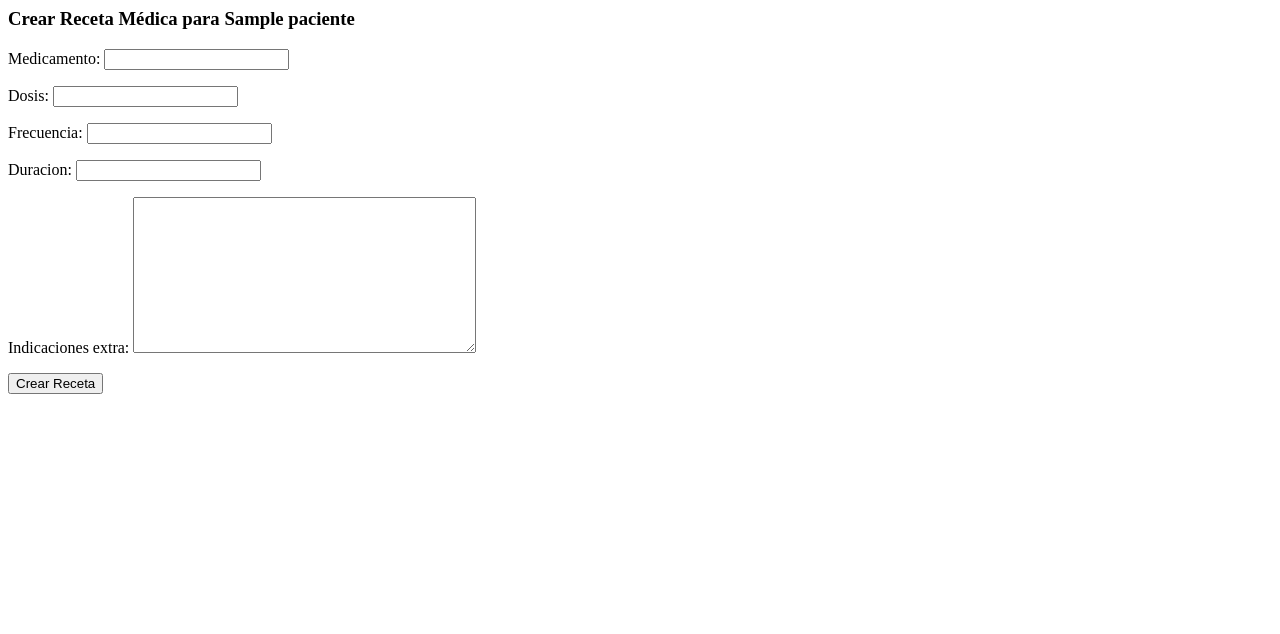
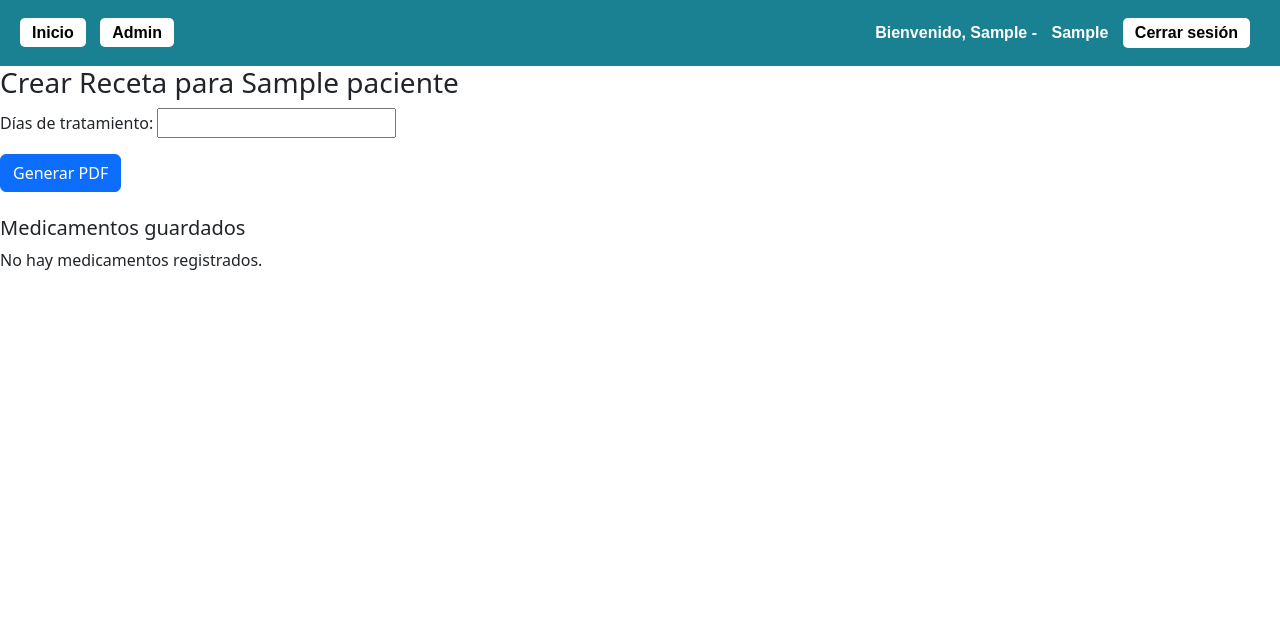
Before and after one commit to RooNoMore/fichaclinica, a Django app: page /pacientes/pacientes/1/receta/ in a window 1280 px wide. Shown: the top 634 px of the page. Run offline with Django 5.2, Linux system fonts and the light colour scheme; a user stored in the database is signed in; tables that the repository leaves empty hold one stand-in row (values such as "Sample post").

Commit message:
Modifica crear receta para generar PDF

```diff
--- a/pacientes/forms.py
+++ b/pacientes/forms.py
@@ -92,6 +92,10 @@ class RecetaForm(forms.ModelForm):
         fields = ['medicamento', 'dosis', 'frecuencia', 'duracion', 'indicaciones_extra']
 
 
+class RecetaPDFForm(forms.Form):
+    dias_tratamiento = forms.CharField(label="Días de tratamiento", required=False)
+
+
 class AntecedenteForm(forms.ModelForm):
     class Meta:
         model = Antecedente
--- a/pacientes/templates/pacientes/crear_receta.html
+++ b/pacientes/templates/pacientes/crear_receta.html
@@ -1,6 +1,21 @@
-<h3>Crear Receta Médica para {{ paciente.nombre }}</h3>
-<form method="POST">
+{% extends 'base.html' %}
+
+{% block content %}
+<h3>Crear Receta para {{ paciente.nombre }}</h3>
+<form method="post">
     {% csrf_token %}
     {{ form.as_p }}
-    <button type="submit">Crear Receta</button>
+    <button type="submit" class="btn btn-primary">Generar PDF</button>
 </form>
+
+<h5 class="mt-4">Medicamentos guardados</h5>
+{% if medicamentos %}
+<ul>
+    {% for med in medicamentos %}
+    <li>{{ med.nombre }} - {{ med.dosis }}, {{ med.frecuencia }}, vía {{ med.via }}</li>
+    {% endfor %}
+</ul>
+{% else %}
+<p>No hay medicamentos registrados.</p>
+{% endif %}
+{% endblock %}
--- a/pacientes/views.py
+++ b/pacientes/views.py
@@ -21,6 +21,7 @@ from .forms import (
     InterconsultaForm,
     PacienteForm,
     RecetaForm,
+    RecetaPDFForm,
     SolicitudExamenForm,
     EpicrisisForm,
     MedicamentoFormSet,
@@ -244,18 +245,33 @@ def solicitar_examenes(request, paciente_id):
 @login_required
 def crear_receta(request, paciente_id):
     paciente = get_object_or_404(Paciente, id=paciente_id)
+    episodio_activo = paciente.episodios.filter(fecha_egreso__isnull=True).first()
+    medicamentos = episodio_activo.medicamentos.all() if episodio_activo else []
+
     if request.method == 'POST':
-        form = RecetaForm(request.POST)
+        form = RecetaPDFForm(request.POST)
         if form.is_valid():
-            receta = form.save(commit=False)
-            receta.paciente = paciente
-            receta.medico = request.user.perfilusuario
-            receta.save()
-            return redirect('detalle_paciente', paciente_id=paciente_id)
+            dias = form.cleaned_data.get('dias_tratamiento')
+            context = {
+                'paciente': paciente,
+                'edad': paciente.edad(),
+                'dias_tratamiento': dias,
+                'medicamentos': medicamentos,
+                'logo_url': request.build_absolute_uri(static('img/logo.png')),
+            }
+            html_string = render_to_string('pacientes/receta_pdf.html', context)
+            pdf = HTML(string=html_string, base_url=request.build_absolute_uri()).write_pdf()
+            response = HttpResponse(pdf, content_type='application/pdf')
+            response['Content-Disposition'] = f'attachment; filename="receta_{paciente.id}.pdf"'
+            return response
     else:
-        form = RecetaForm()
+        form = RecetaPDFForm()
 
-    return render(request, 'pacientes/crear_receta.html', {'form': form, 'paciente': paciente})
+    return render(request, 'pacientes/crear_receta.html', {
+        'form': form,
+        'paciente': paciente,
+        'medicamentos': medicamentos,
+    })
 
 @login_required
 def inicio(request):
```
Also changed, not shown: pacientes/templates/pacientes/receta_pdf.html (added, +46 -0 lines).
